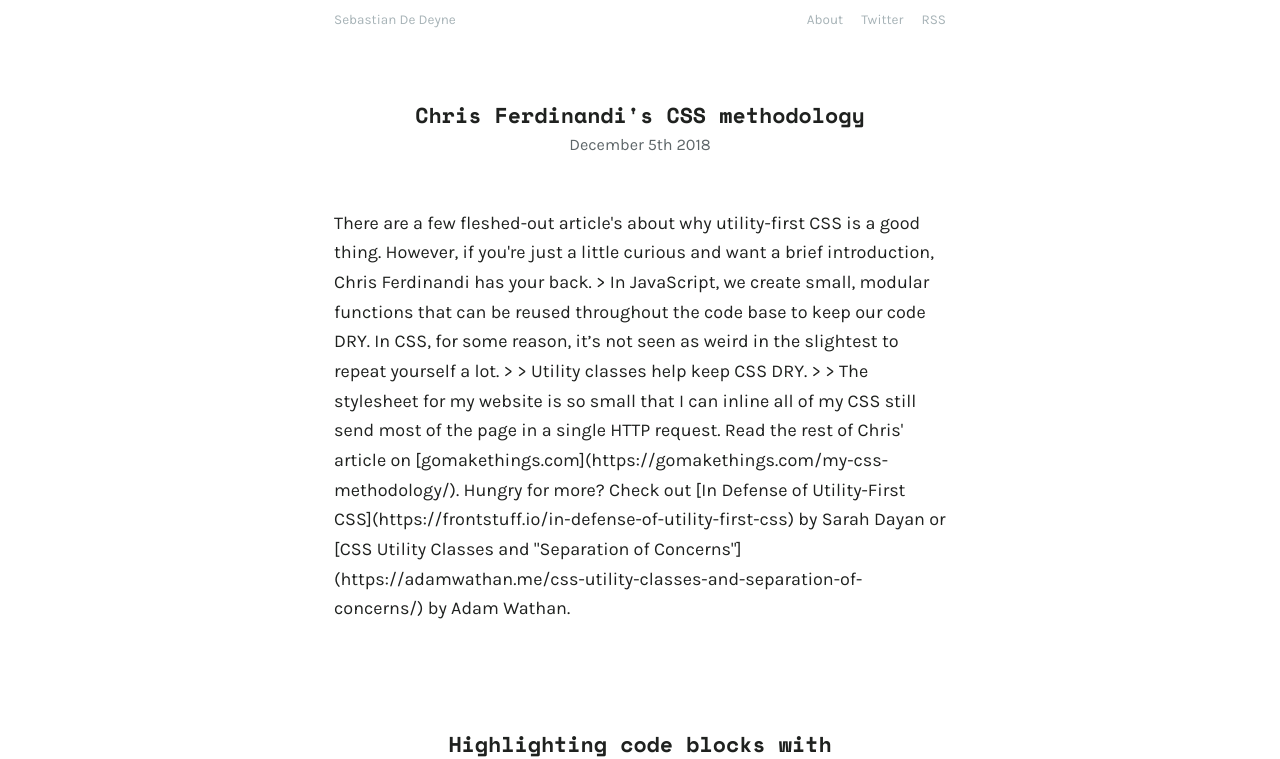
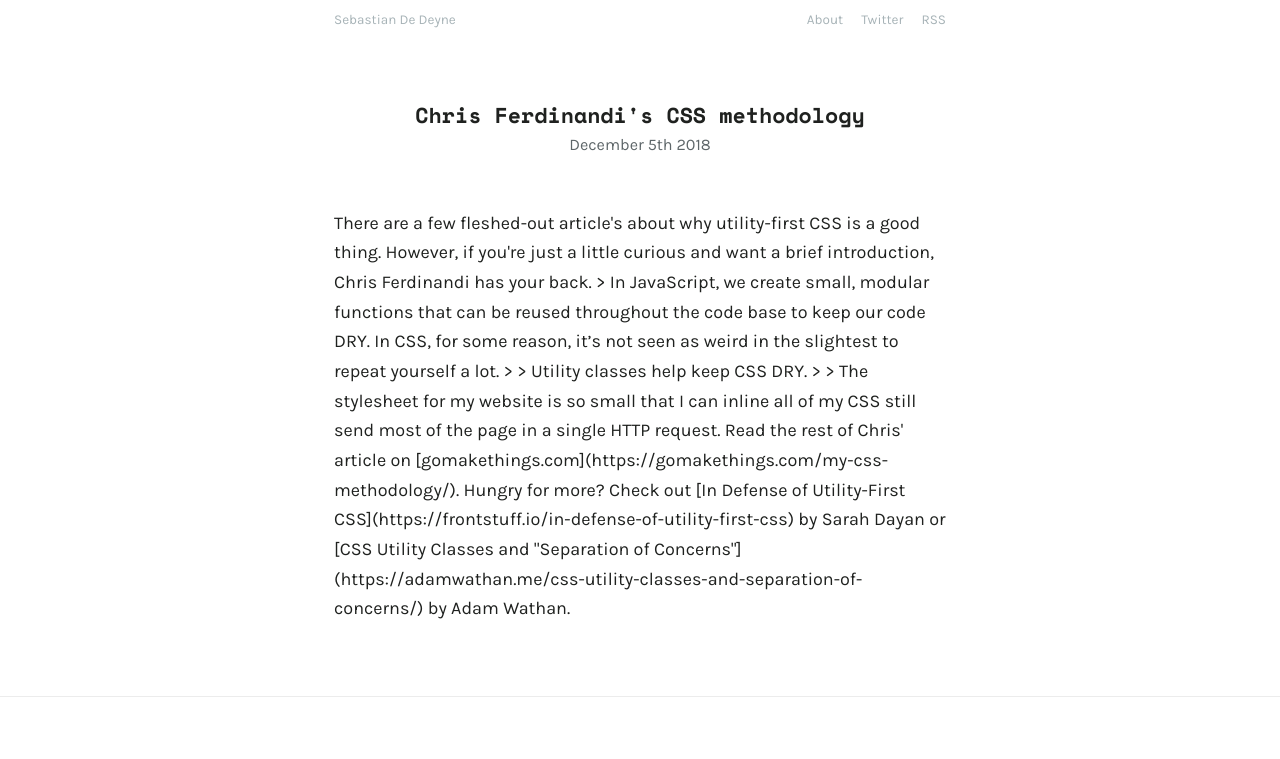
Before and after one commit to sebastiandedeyne/gatsby.sebastiandedeyne.com, a Gatsby site: page / in a window 1280 px wide. Shown: the top 759 px of the page. Built offline with nearby package versions, Linux system fonts and the light colour scheme; Gatsby itself is replaced by a stand-in of ours.

Commit message:
Style tweaks

```diff
--- a/src/components/Layout.js
+++ b/src/components/Layout.js
@@ -5,19 +5,11 @@ import React from "react";
 import Meta from "./Meta";
 import { Link } from "gatsby";
 
-export default function Layout({ title, children }) {
+export default function Layout({ title, wrap, children }) {
   return (
-    <div
-      style={{
-        marginLeft: "auto",
-        marginRight: "auto",
-        paddingLeft: "var(--gutter)",
-        paddingRight: "var(--gutter)",
-        width: "100%",
-        maxWidth: "40rem"
-      }}
-    >
+    <>
       <Meta title={title} />
+      <Layout.Wrapper>
         <nav
           style={{
             display: "flex",
@@ -43,7 +35,28 @@ export default function Layout({ title, children }) {
             </li>
           </ul>
         </nav>
-      <main>{children}</main>
+      </Layout.Wrapper>
+      <main>
+        {wrap ? <Layout.Wrapper>{children}</Layout.Wrapper> : children}
+      </main>
+    </>
+  );
+}
+
+Layout.Wrapper = function Wrapper({ children, style = null }) {
+  return (
+    <div
+      style={{
+        marginLeft: "auto",
+        marginRight: "auto",
+        paddingLeft: "var(--gutter)",
+        paddingRight: "var(--gutter)",
+        width: "100%",
+        maxWidth: "40rem",
+        ...style
+      }}
+    >
+      {children}
     </div>
   );
-}
+};
--- a/src/components/Post.js
+++ b/src/components/Post.js
@@ -8,15 +8,16 @@ export default function Post({
   formattedDate,
   slug,
   externalLink,
+  style,
   children
 }) {
   return (
-    <article style={{ marginBottom: "6rem" }}>
+    <article style={style}>
       <header
         style={{
           lineHeight: "1.2",
-          marginBottom: "3rem",
-          textAlign: "center"
+          textAlign: "center",
+          marginBottom: "3rem"
         }}
       >
         <h1
--- a/src/pages/about.js
+++ b/src/pages/about.js
@@ -4,8 +4,8 @@ import Layout from "../components/Layout";
 
 export default function About() {
   return (
-    <Layout title="About">
-      <div className="markup">
+    <Layout title="About" wrap>
+      <div className="markup" style={{ paddingBottom: "3rem" }}>
         <p>
           I'm a web designer and developer from Ghent, employed at{" "}
           <a href="https://spatie.be">Spatie</a> in Antwerp, Belgium. I build
--- a/src/pages/index.js
+++ b/src/pages/index.js
@@ -9,6 +9,16 @@ export default function Index({ data }) {
   return (
     <Layout>
       {posts.map(({ node }, i) => (
+        <div
+          style={{
+            paddingBottom: "4rem",
+            ...(i !== posts.length - 1 && {
+              borderBottom: "1px solid var(--border-color)",
+              marginBottom: "4rem"
+            })
+          }}
+        >
+          <Layout.Wrapper>
             <Post key={node.fields.slug} {...node.fields}>
               <section
                 className="markup"
@@ -22,6 +32,8 @@ export default function Index({ data }) {
                 </p>
               )}
             </Post>
+          </Layout.Wrapper>
+        </div>
       ))}
     </Layout>
   );
--- a/src/styles/global.css
+++ b/src/styles/global.css
@@ -3,8 +3,8 @@
   --text-light: #5e6669;
   --text-lighter: #a7b3b7;
   --text-highlight: #60b1b9;
-  --background: white;
   --secondary-background: #f4f8fa;
+  --border-color: #ececec;
   --sans: Karla, system-ui, sans-serif;
   --mono: Space Mono, system-ui;
   --code: IBM Plex Mono, monospace;
@@ -49,7 +49,5 @@ html {
 
 body {
   color: var(--text);
-  background-color: var(--background);
   font-family: var(--sans);
-  margin-bottom: 3rem;
 }
--- a/src/templates/post.js
+++ b/src/templates/post.js
@@ -5,8 +5,8 @@ import Layout from "../components/Layout";
 
 export default function PostTemplate({ data }) {
   return (
-    <Layout title={data.post.fields.title}>
-      <Post {...data.post.fields}>
+    <Layout title={data.post.fields.title} wrap>
+      <Post style={{ paddingBottom: "3rem" }} {...data.post.fields}>
         <section
           className="markup"
           dangerouslySetInnerHTML={{ __html: data.post.html }}
```
Lines whose indentation alone changed are shown as unchanged.
